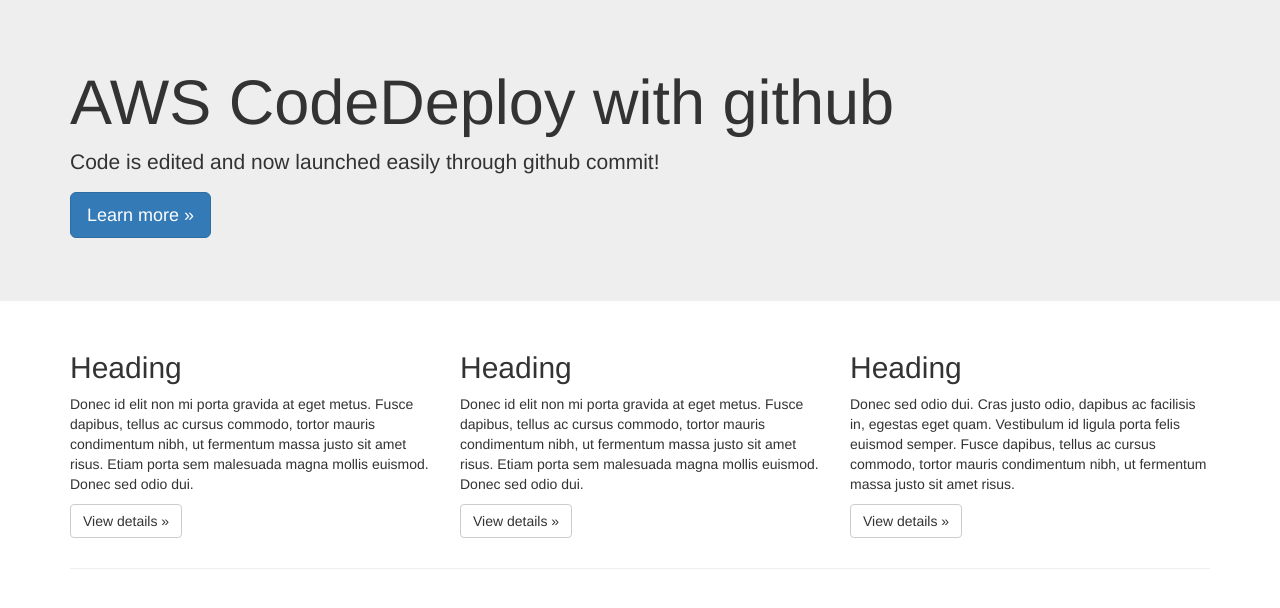
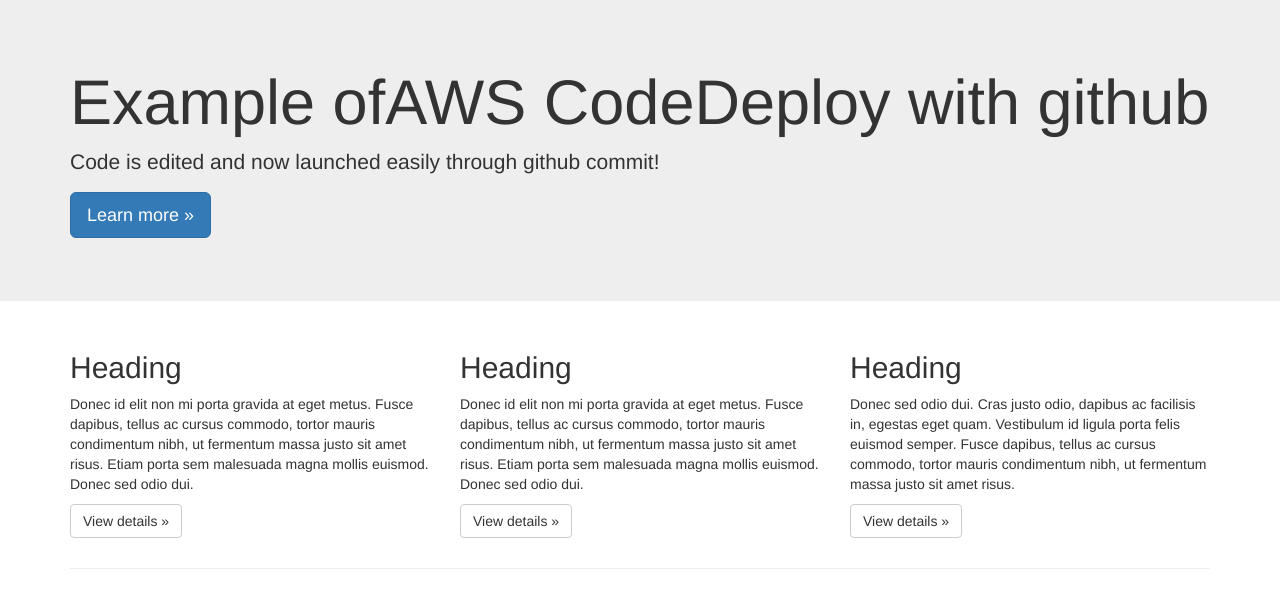
Before and after one commit to yogendra270/AWScode, a plain HTML site: page index.html in a window 1280 px wide. Drawn offline with nearby package versions, Linux system fonts and the light colour scheme.

Commit message:
Update index.html

```diff
--- a/index.html
+++ b/index.html
@@ -1,7 +1,7 @@
 <!DOCTYPE html>
 <html lang="en">
   <head>
-    <title>AWS CodeDeploy with github</title>
+    <title>Example of AWS CodeDeploy with github</title>
     <link rel="stylesheet" href="https://maxcdn.bootstrapcdn.com/bootstrap/3.3.7/css/bootstrap.min.css">
 
   </head>
@@ -13,7 +13,7 @@
     <!-- Main jumbotron for a primary marketing message or call to action -->
     <div class="jumbotron">
       <div class="container">
-        <h1>AWS CodeDeploy with github</h1>
+        <h1>Example ofAWS CodeDeploy with github</h1>
         <p>Code is edited and now launched easily through github commit!</p>
         <p><a class="btn btn-primary btn-lg" href="#" role="button">Learn more &raquo;</a></p>
       </div>
```
